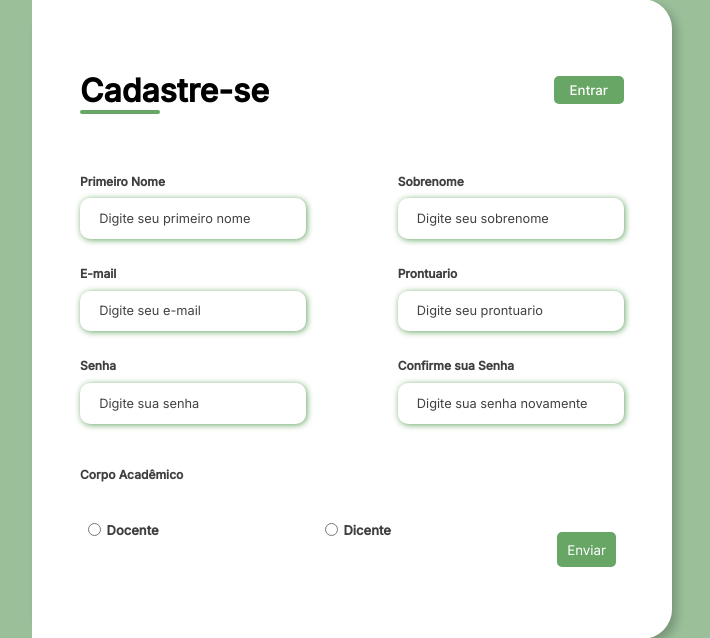
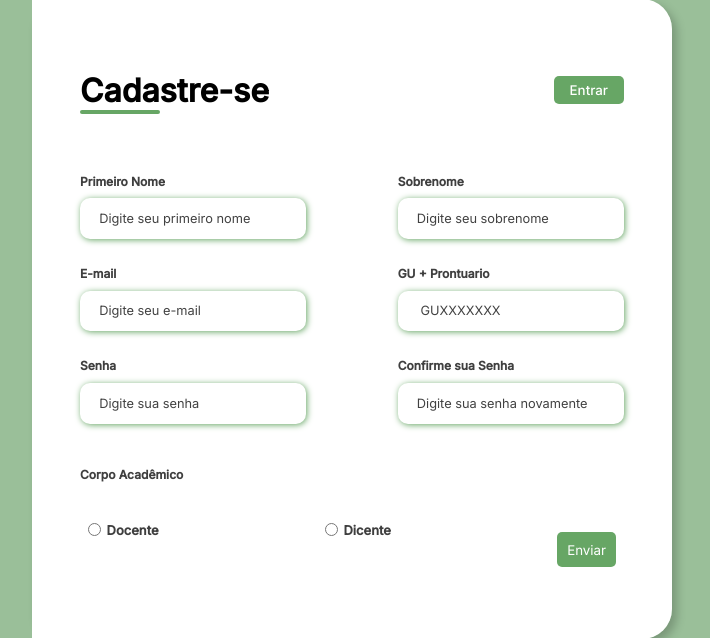
Before and after one commit to Jotta-TI/gema, a PHP site: page /cadastro.php in a window 1280 px wide. Shown: the part 81-719 px from the top of the page, without its empty margins (288-998 px from the left). Run offline with PHP 8.4, Linux system fonts and the light colour scheme.

Commit message:
Update cadastro.php

```diff
--- a/cadastro.php
+++ b/cadastro.php
@@ -38,12 +38,12 @@
 			</div>
 			<div class="input-box">
 				<label for="email">E-mail</label>
-				<input id="email" type="email" name="email" placeholder="Digite seu e-mail" required>
+				<input id="email" type="email" name="email" placeholder="Digite seu e-mail">
 			</div>
 
 			<div class="input-box">
-				<label for="number">Prontuario</label>
-				<input id="number" type="tel" name="number" placeholder="Digite seu prontuario" required>
+				<label for="number">GU + Prontuario</label>
+				<input id="number" type="tel" name="number" placeholder=" GUXXXXXXX" required>
 			</div>
 
 			<div class="input-box">
```
